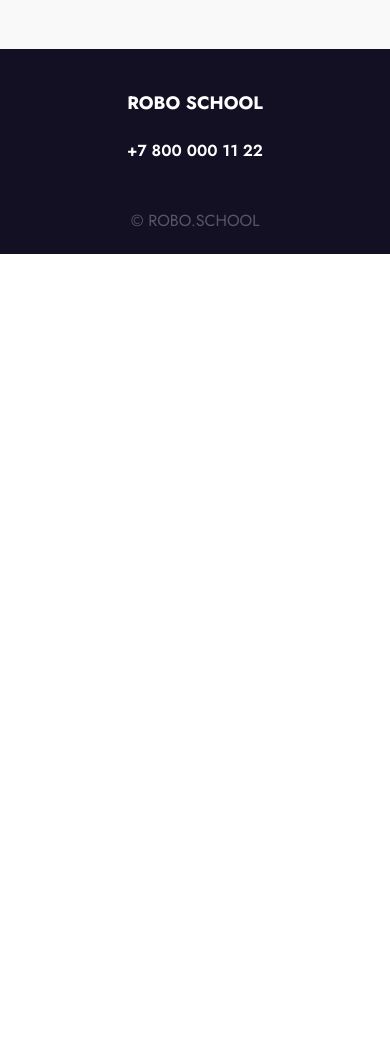
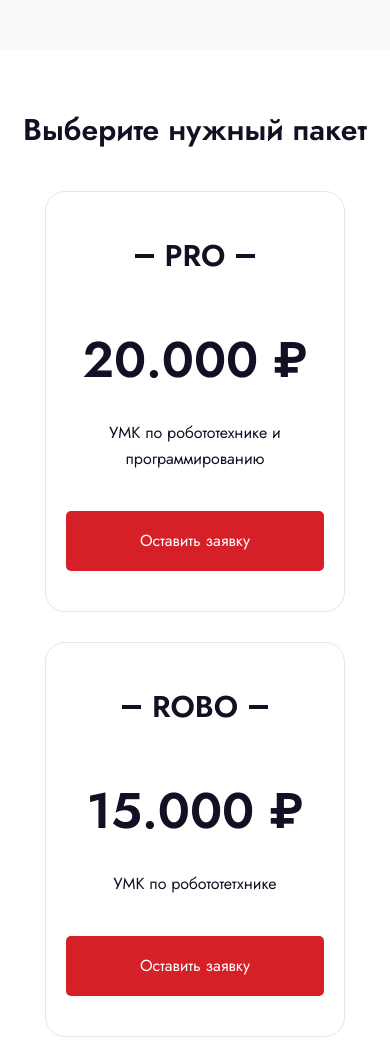
Before and after one commit to eshkere-aboba/new-block-2-result, a website built with webpack: page src/pages/index.html in a window 390 px wide. Shown: the part 1242-2282 px from the top of the page. Before the commit the page ends 1496 px from the top, so only its background shows below. Built offline with nearby package versions, Linux system fonts and the light colour scheme.

Commit message:
BLOCK2-5 Секция карточек

```diff
--- a/src/pages/index.html
+++ b/src/pages/index.html
@@ -92,6 +92,34 @@
           </div>
         </div>
       </section>
+
+      <section class="packages">
+        <div class="container">
+          <div class="packages__content">
+            <h2 class="packages__title">Выберите нужный пакет</h2>
+            <div class="packages__list">
+              <div class="package-card">
+                <div class="package-card__header">PRO</div>
+                <div class="package-card__price">20.000 ₽</div>
+                <div class="package-card__description">УМК по робототехнике и программированию</div>
+                <button class="button package-card__button">Оставить заявку</button>
+              </div>
+              <div class="package-card">
+                <div class="package-card__header">ROBO</div>
+                <div class="package-card__price">15.000 ₽</div>
+                <div class="package-card__description">УМК по робототетхнике</div>
+                <button class="button package-card__button">Оставить заявку</button>
+              </div>
+              <div class="package-card">
+                <div class="package-card__header">PROG</div>
+                <div class="package-card__price">10.000 ₽</div>
+                <div class="package-card__description">УМК по программированию</div>
+                <button class="button package-card__button">Оставить заявку</button>
+              </div>
+            </div>
+          </div>
+        </div>
+      </section>
     </main>
 
     <footer class="footer">
--- /dev/null
+++ b/src/styles/blocks/packages.scss
@@ -0,0 +1,123 @@
+@use '../variables' as *;
+
+.packages {
+  &__title {
+    font-weight: 600;
+    font-size: 50px;
+  }
+
+  &__list {
+    display: flex;
+    align-items: stretch;
+    justify-content: center;
+    flex-wrap: wrap;
+    gap: 40px;
+    margin-top: 60px;
+
+    .package-card {
+      flex-basis: 360px;
+      padding: 40px;
+      border: 1px solid $controls-bg-tertiary;
+      border-radius: 20px;
+      display: flex;
+      flex-direction: column;
+      align-items: center;
+      text-align: center;
+      transition:
+        background-color 0.3s ease,
+        color 0.3s ease,
+        transform 0.3s ease;
+
+      &:hover {
+        background-color: $bg-color-secondary;
+        color: $text-color-secondary;
+        transform: scale(1.03);
+
+        :before,
+        :after {
+          background-color: $bg-color-primary;
+        }
+      }
+
+      &__header {
+        position: relative;
+        font-weight: 600;
+        font-size: 30px;
+
+        &:before {
+          left: -30px;
+        }
+
+        &:after {
+          right: -30px;
+        }
+
+        &:before,
+        &:after {
+          position: absolute;
+          content: '';
+          top: 50%;
+          transform: translateY(-50%);
+          height: 4px;
+          width: 19px;
+          background-color: $text-color-primary;
+          transition: background-color 0.3s ease;
+        }
+      }
+
+      &__price {
+        margin-top: 83px;
+        font-weight: 600;
+        font-size: 50px;
+      }
+
+      &__description {
+        margin-top: 20px;
+        font-size: 18px;
+        margin-bottom: 51px;
+      }
+
+      &__button {
+        margin-top: auto;
+        width: 100%;
+      }
+    }
+  }
+}
+
+@media (max-width: 768px) {
+  .packages {
+    padding: 60px 0;
+
+    &__title {
+      font-size: 30px;
+      line-height: 1.4;
+      text-align: center;
+    }
+
+    &__list {
+      margin-top: 40px;
+      gap: 30px;
+
+      .package-card {
+        padding: 40px 20px;
+        flex-basis: 300px;
+
+        &__price {
+          margin-top: 40px;
+        }
+
+        &__description {
+          font-size: 16px;
+          max-width: 250px;
+          margin-bottom: 40px;
+        }
+
+        &__button {
+          padding: 17px;
+          font-size: 16px;
+        }
+      }
+    }
+  }
+}
--- a/src/styles/main.scss
+++ b/src/styles/main.scss
@@ -5,3 +5,4 @@
 @use 'blocks/promo';
 @use 'blocks/benefits';
 @use 'blocks/tooltip';
+@use 'blocks/packages';
```
